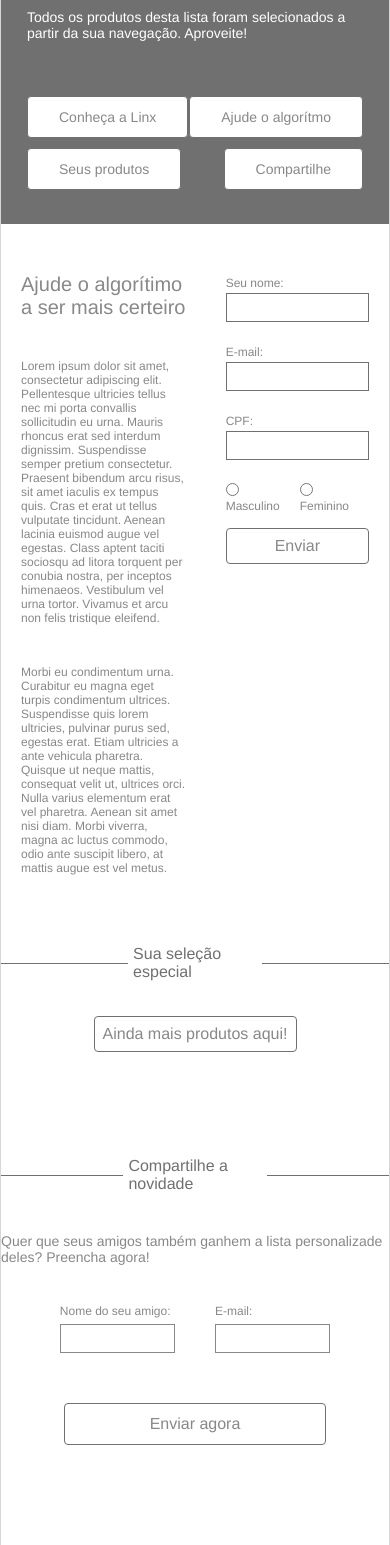
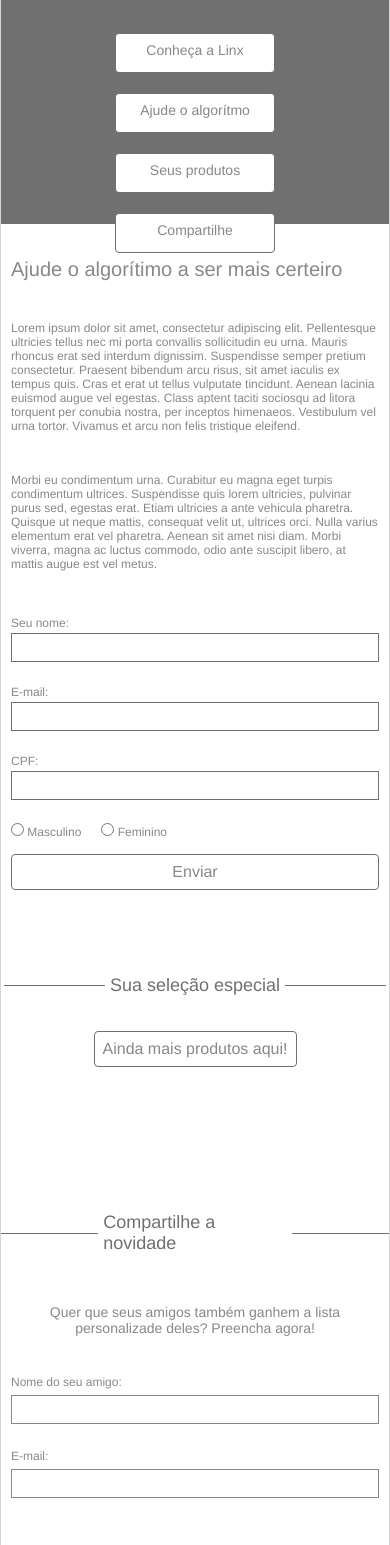
Before and after one commit to Andersonvlidio/Desafio-Frontend-Developer, a plain HTML site: page index.html in a window 390 px wide. Shown: the part 177-1722 px from the top of the page. Drawn offline with Linux system fonts and the light colour scheme; no server answers.

Commit message:
feat(page): starting responsiveness

```diff
--- a/styles/styles.css
+++ b/styles/styles.css
@@ -35,9 +35,12 @@ header p {
   flex-wrap: wrap;
 }
 .menu ul li a {
-  display: block;
-  padding: 12px 31px;
+  display: flex;
+  justify-content: center;
+  text-align: center;
   font-size: 14px;
+  width: 160px;
+  height: 40px;
   background-color: var(--primary-color);
   color: var(--third-color);
   border: 1px solid var(--secoundary-color);
@@ -108,11 +111,18 @@ header p {
   transition: all 0.5s;
   cursor: pointer;
   margin: 5px 0;
+  text-align: center;
 }
 .button:hover {
   background-color: var(--third-color);
   color: var(--primary-color);
   border: 1px solid var(--primary-color);
+}
+.btn {
+  max-width: 200px;
+  width: 100%;
+  height: 30px;
+  padding: 0;
 }
 /* Divisão */
 .row {
@@ -121,13 +131,14 @@ header p {
   margin: 30px 0;
 }
 .row span {
-  width: 40%;
+  width: 36%;
   height: 1px;
   background-color: var(--secoundary-color);
 }
 .row p {
   color: var(--secoundary-color);
   margin: 0 5px;
+  font-size: 18px;
 }
 .p-70 {
   padding-top: 70px;
@@ -172,9 +183,7 @@ header p {
   font-size: 16px;
   font-weight: 700;
 }
-.container-cards .card button {
-  padding: 6px 68px;
-}
+
 /* Formulário para convidar amigo */
 .invite-container {
   color: var(--third-color);
@@ -184,6 +193,7 @@ header p {
 .invite-container p {
   margin: 0 0 20px 0;
   font-size: 14px;
+  text-align: center;
 }
 .invite-container form {
   margin-top: 19px;
@@ -222,3 +232,82 @@ footer {
 footer p {
   font-size: 12px;
 }
+
+/* Responsividade */
+@media (max-width: 425px) {
+  header .display-center {
+    align-items: flex-start;
+  }
+  .menu ul {
+    display: flex;
+    width: 100%;
+    justify-content: center;
+    flex-wrap: wrap;
+  }
+  .menu ul li {
+    margin: 5px 8px;
+  }
+  .info-container {
+    display: block;
+  }
+  .info-container .info {
+    width: 100%;
+    margin: 0;
+    padding: 10px;
+  }
+  .form-info {
+    width: 100%;
+    margin: 0;
+    padding: 10px;
+  }
+  .row span {
+    width: 26%;
+    height: 1px;
+    background-color: var(--secoundary-color);
+  }
+  .row {
+    margin: 70px 0 30px;
+  }
+  .container-cards .card {
+    min-width: 200px;
+    width: 100%;
+    padding: 22px 20px;
+    display: flex;
+    flex-direction: row;
+    justify-content: center;
+  }
+  .container-cards .card .container-img {
+    border: 1px solid var(--third-color);
+    width: 50%;
+    height: 150px;
+    padding: 6px;
+    margin: 5px;
+  }
+  .container-price {
+    width: 50%;
+    margin: 5px;
+  }
+  .container-cards .container-price h4 {
+    margin: 0 0 14px;
+  }
+  .container-cards .container-price p {
+    margin: 5px;
+  }
+  .invite-container {
+    padding: 10px;
+  }
+  .invite-container form {
+    margin-top: 19px;
+    display: flex;
+    width: 100%;
+    flex-wrap: wrap;
+    justify-content: center;
+  }
+  .invite-container form label {
+    display: flex;
+    width: 100%;
+    padding: 0;
+    margin-bottom: 25px;
+    font-size: 12px;
+  }
+}
```
